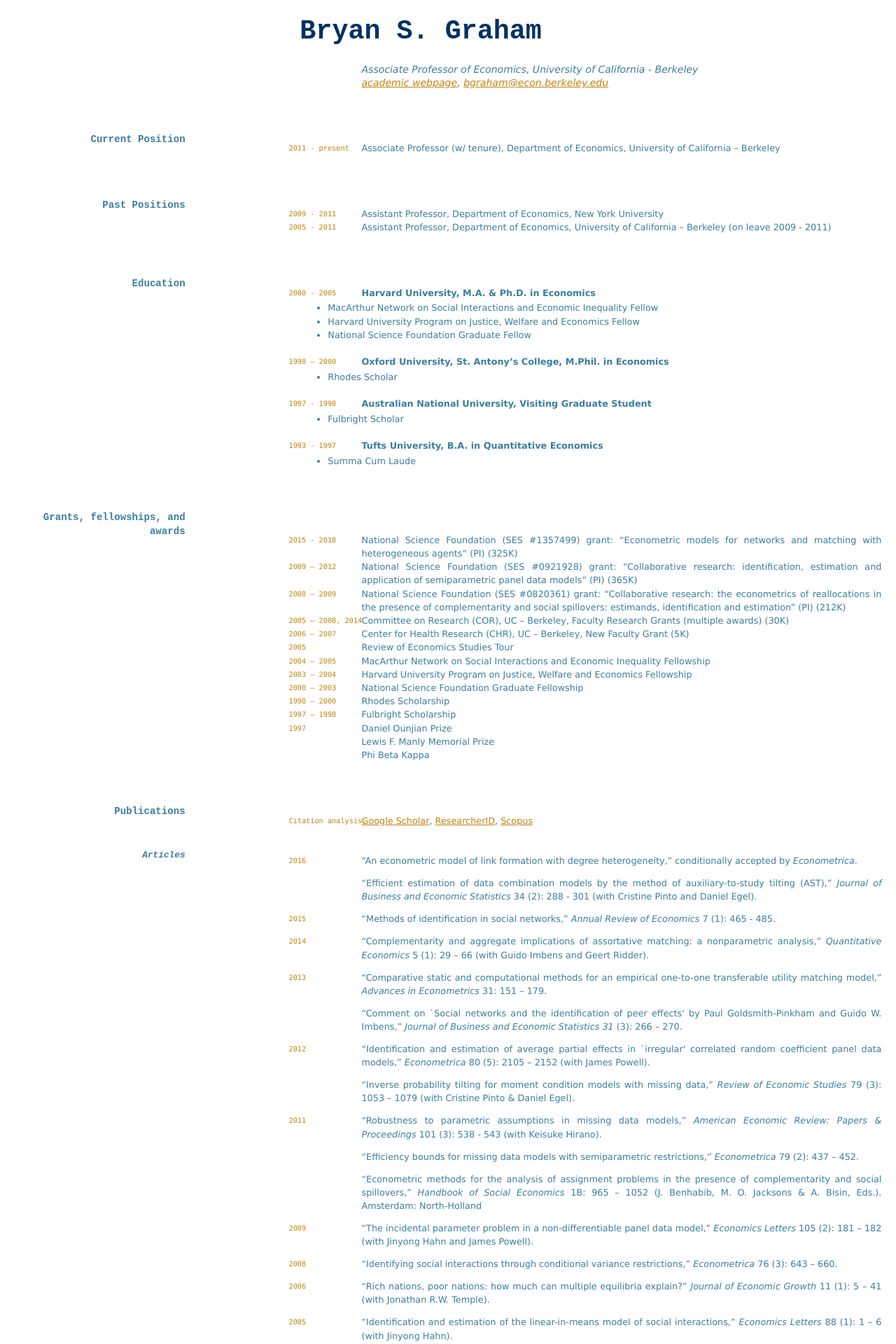
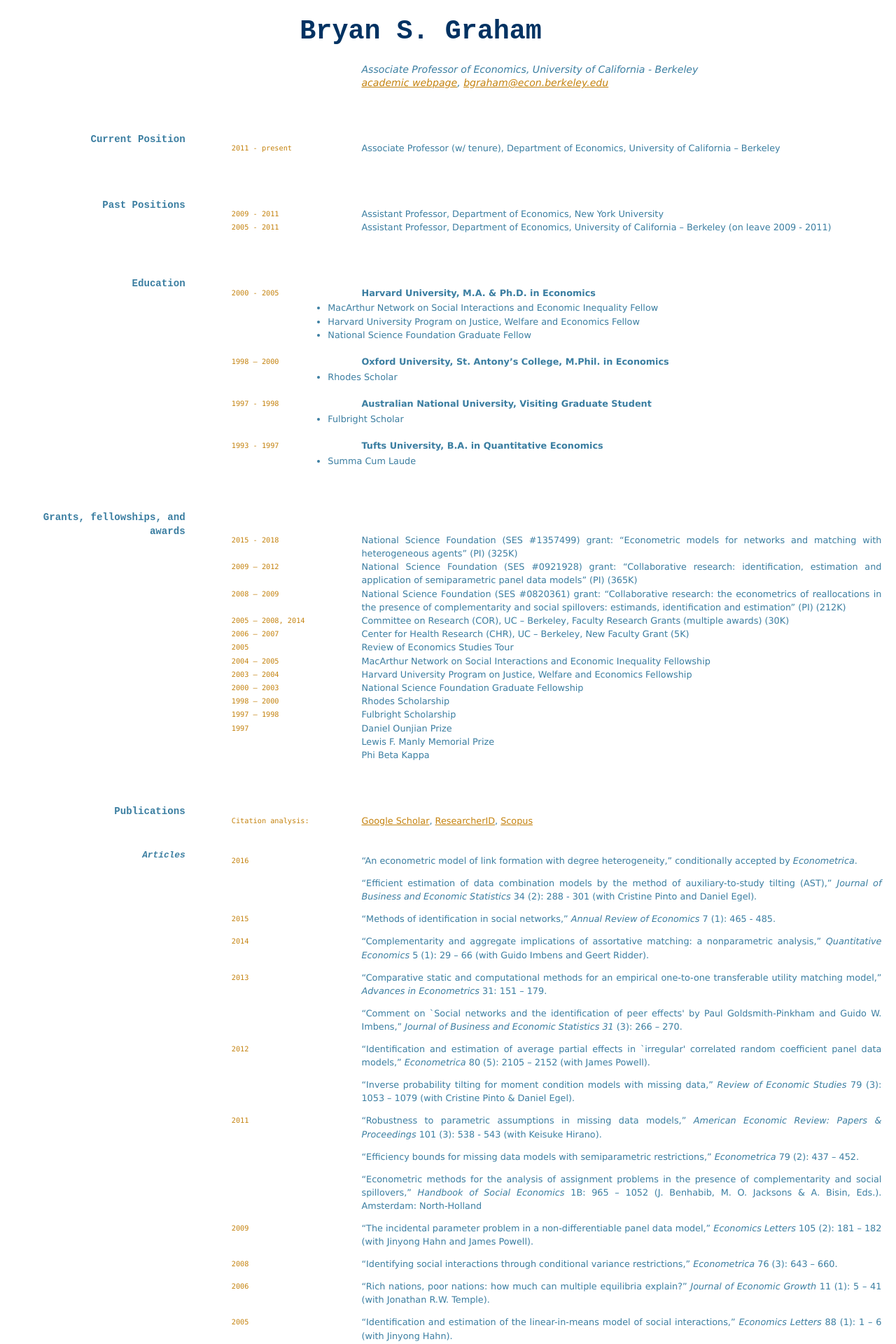
Before and after one commit to snowdj/econometrics-7, a Jekyll site: the page built from _pages/06_cv.md, in a window 1280 px wide. Shown: the top 1920 px of the page at 70% size. Built offline with Jekyll 4.4.1, drawn with Linux system fonts in a browser that asks for light colours.

Commit message:
Markdown format fix

```diff
--- a/css/cv-style.css
+++ b/css/cv-style.css
@@ -32,7 +32,7 @@
 
 	p code {
 		position: absolute;
-		left: -14%;
+		left: -25%;
 		color: #C4820E;
 	}
 
```
